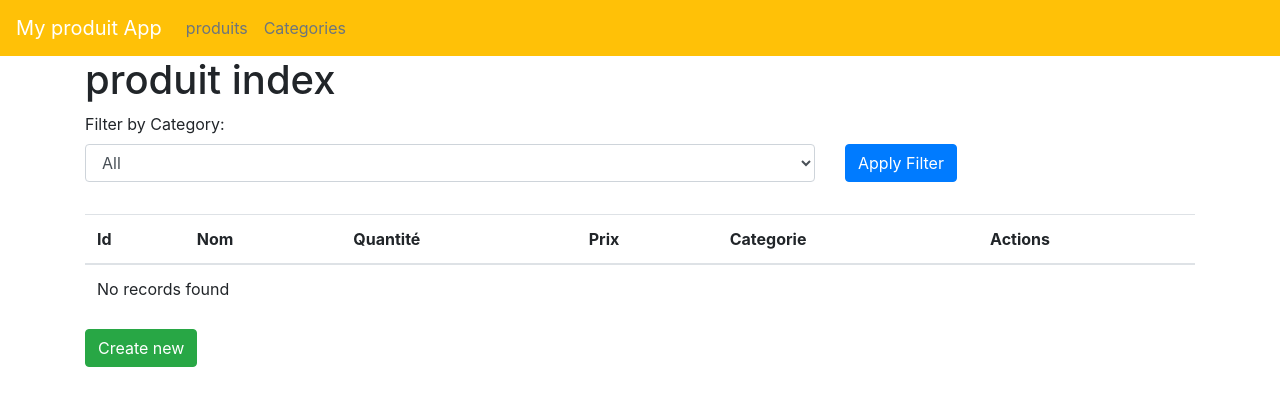
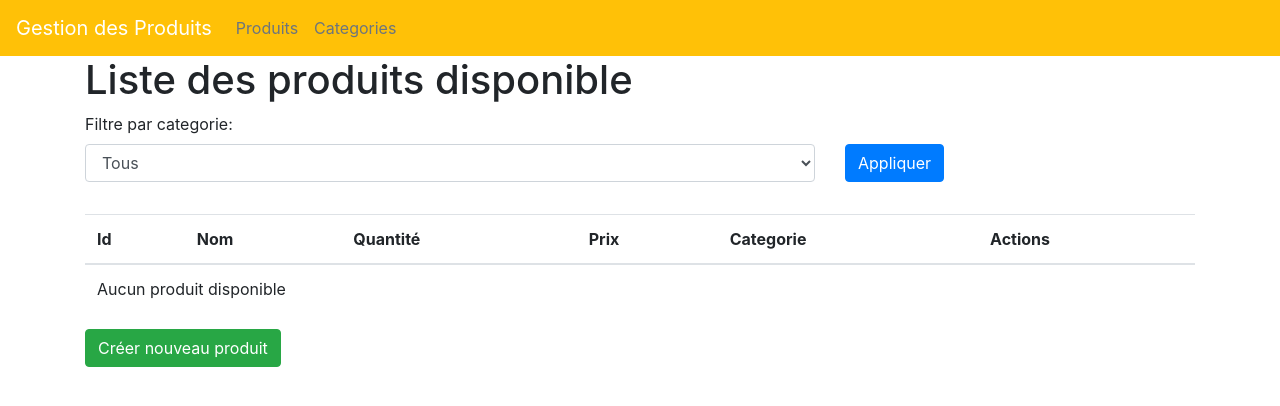
Before and after one commit to Mahery-Rakotonindrina/Symfony_Test_Mahery_FM, a Symfony app: template templates/produit/index.html.twig in a window 1280 px wide. Shown: the top 406 px of the page. Run offline with Twig, Linux system fonts and the light colour scheme; the template is opened without the code that fills it, so the values that code supplies are empty; some libraries are stand-ins or nearby versions.

Commit message:
update: modification interface

```diff
--- a/templates/base.html.twig
+++ b/templates/base.html.twig
@@ -14,14 +14,14 @@
 <body>
 
 <nav class="navbar navbar-expand-lg navbar-dark bg-warning">
-    <a class="navbar-brand" href="{{ path('app_produit_index') }}">My produit App</a>
+    <a class="navbar-brand" href="{{ path('app_produit_index') }}">Gestion des Produits</a>
     <button class="navbar-toggler" type="button" data-toggle="collapse" data-target="#navbarNav" aria-controls="navbarNav" aria-expanded="false" aria-label="Toggle navigation">
         <span class="navbar-toggler-icon"></span>
     </button>
     <div class="collapse navbar-collapse" id="navbarNav">
         <ul class="navbar-nav">
             <li class="nav-item">
-                <a class="nav-link text-secondary" href="{{ path('app_produit_index') }}">produits</a>
+                <a class="nav-link text-secondary" href="{{ path('app_produit_index') }}">Produits</a>
             </li>
             <li class="nav-item">
                 <a class="nav-link text-secondary" href="{{ path('app_categorie_index') }}">Categories</a>
--- a/templates/categorie/_delete_form.html.twig
+++ b/templates/categorie/_delete_form.html.twig
@@ -1,4 +1,4 @@
 <form method="post" action="{{ path('app_categorie_delete', {'id': categorie.id}) }}" onsubmit="return confirm('Are you sure you want to delete this item?');" class="mb-3">
     <input type="hidden" name="_token" value="{{ csrf_token('delete' ~ categorie.id) }}">
-    <button type="submit" class="btn btn-danger">Delete</button>
+    <button type="submit" class="btn btn-danger">Supprimer</button>
 </form>
--- a/templates/categorie/edit.html.twig
+++ b/templates/categorie/edit.html.twig
@@ -1,9 +1,9 @@
 {% extends 'base.html.twig' %}
 
-{% block title %}Edit Categorie{% endblock %}
+{% block title %}Modification d'un Categorie{% endblock %}
 
 {% block body %}
-    <h1>Edit Categorie</h1>
+    <h1>Modification d'un Categorie</h1>
 
     {{ include('categorie/_form.html.twig', {'button_label': 'Update'}) }}
 
--- a/templates/categorie/new.html.twig
+++ b/templates/categorie/new.html.twig
@@ -1,9 +1,9 @@
 {% extends 'base.html.twig' %}
 
-{% block title %}New Categorie{% endblock %}
+{% block title %}Nouvelle Categorie{% endblock %}
 
 {% block body %}
-    <h1>Create new Categorie</h1>
+    <h1>Créer nouvelle categorie</h1>
 
     {{ include('categorie/_form.html.twig') }}
 
--- a/templates/categorie/show.html.twig
+++ b/templates/categorie/show.html.twig
@@ -1,9 +1,9 @@
 {% extends 'base.html.twig' %}
 
-{% block title %}Categorie{% endblock %}
+{% block title %}Categorie N° {{ categorie.id }}{% endblock %}
 
 {% block body %}
-    <h1>Categorie</h1>
+    <h1>Détail sur la categorie N° {{ categorie.id }}</h1>
 
     <table class="table">
         <tbody>
--- a/templates/produit/_delete_form.html.twig
+++ b/templates/produit/_delete_form.html.twig
@@ -1,4 +1,4 @@
 <form method="post" action="{{ path('app_produit_delete', {'id': produit.id}) }}" onsubmit="return confirm('Are you sure you want to delete this item?');" class="mb-3">
     <input type="hidden" name="_token" value="{{ csrf_token('delete' ~ produit.id) }}">
-    <button type="submit" class="btn btn-danger">Delete</button>
+    <button type="submit" class="btn btn-danger">Supprimer</button>
 </form>
--- a/templates/produit/edit.html.twig
+++ b/templates/produit/edit.html.twig
@@ -1,13 +1,13 @@
 {% extends 'base.html.twig' %}
 
-{% block title %}Edit Produit{% endblock %}
+{% block title %}Modification Produit{% endblock %}
 
 {% block body %}
-    <h1>Edit Produit</h1>
+    <h1>Modification d'un Produit</h1>
 
     {{ include('produit/_form.html.twig', {'button_label': 'Update'}) }}
 
-    <a href="{{ path('app_produit_index') }}" class="btn btn-secondary">Back to list</a>
+    <a href="{{ path('app_produit_index') }}" class="btn btn-secondary">Retour</a>
 
     {{ include('produit/_delete_form.html.twig') }}
 {% endblock %}
--- a/templates/produit/index.html.twig
+++ b/templates/produit/index.html.twig
@@ -1,23 +1,23 @@
 {% extends 'base.html.twig' %}
 
-{% block title %}produit index{% endblock %}
+{% block title %}Les Produits{% endblock %}
 
 {% block body %}
-    <h1>produit index</h1>
+    <h1>Liste des produits disponible</h1>
 
     <form action="{{ path('app_produit_index') }}" method="get" class="mb-3">
-        <label for="category">Filter by Category:</label>
+        <label for="category">Filtre par categorie:</label>
         <div class="row">
             <div class="form-group col-md-8">
                 <select id="category" name="category" class="form-control">
-                    <option value="">All</option>
+                    <option value="">Tous</option>
                     {% for category in categories %}
                         <option value="{{ category.id }}">{{ category.Nom }}</option>
                     {% endfor %}
                 </select>
             </div>
             <div class="col-md-4">
-                <button type="submit" class="btn btn-primary">Apply Filter</button>
+                <button type="submit" class="btn btn-primary">Appliquer</button>
             </div>
         </div>
     </form>
@@ -42,17 +42,17 @@
                 <td>{{ produit.Prix }}</td>
                 <td>{{ produit.categorie.Nom }}</td>
                 <td>
-                    <a href="{{ path('app_produit_show', {'id': produit.id}) }}" class="btn btn-info">Show</a>
-                    <a href="{{ path('app_produit_edit', {'id': produit.id}) }}" class="btn btn-warning">Edit</a>
+                    <a href="{{ path('app_produit_show', {'id': produit.id}) }}" class="btn btn-info">Voir</a>
+                    <a href="{{ path('app_produit_edit', {'id': produit.id}) }}" class="btn btn-warning">Modifier</a>
                 </td>
             </tr>
         {% else %}
             <tr>
-                <td colspan="6">No records found</td>
+                <td colspan="6">Aucun produit disponible</td>
             </tr>
         {% endfor %}
         </tbody>
     </table>
 
-    <a href="{{ path('app_produit_new') }}" class="btn btn-success">Create new</a>
+    <a href="{{ path('app_produit_new') }}" class="btn btn-success">Créer nouveau produit</a>
 {% endblock %}
--- a/templates/produit/new.html.twig
+++ b/templates/produit/new.html.twig
@@ -1,11 +1,11 @@
 {% extends 'base.html.twig' %}
 
-{% block title %}New Product{% endblock %}
+{% block title %}Nouveau Product{% endblock %}
 
 {% block body %}
-    <h1>Create new Product</h1>
+    <h1>Création d'un nouveau Product</h1>
 
     {{ include('produit/_form.html.twig') }}
 
-    <a href="{{ path('app_produit_index') }}">back to list</a>
+    <a href="{{ path('app_produit_index') }}" class="btn btn-secondary">Retour</a>
 {% endblock %}
```
Also changed, not shown: templates/categorie/index.html.twig (+6 -6 lines), templates/produit/show.html.twig (+6 -6 lines), config/routes/api_platform.yaml (line endings or trailing spaces), 1 other file.
